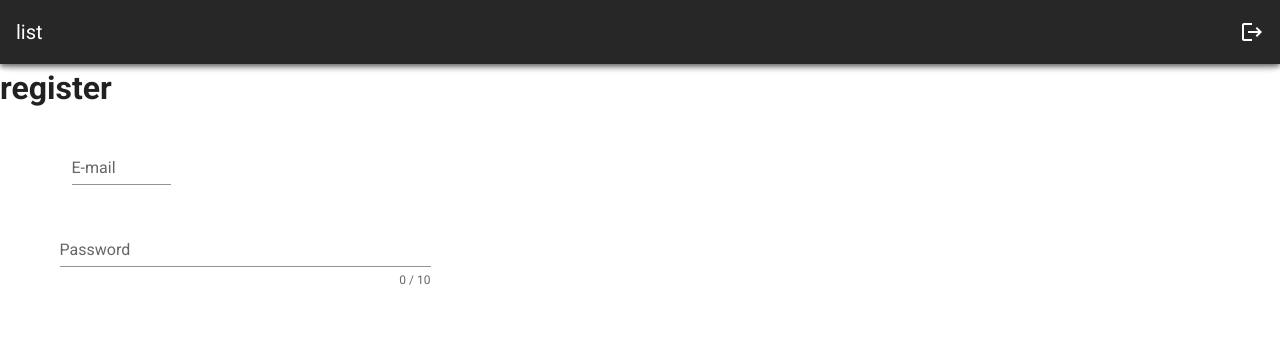
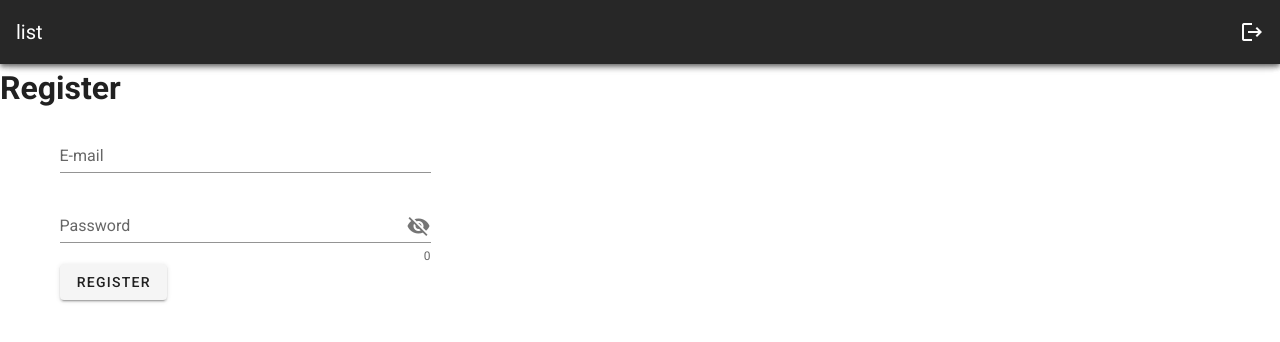
Before and after one commit to idobarlev/list, a Vue app: page /register in a window 1280 px wide. Shown: the top 342 px of the page. Built offline with nearby package versions, Linux system fonts and the light colour scheme; what vue-resource would draw is missing.

Commit message:
Register and Login
⭐Basic register and login.
❗ Sign out

```diff
--- a/src/views/login.vue
+++ b/src/views/login.vue
@@ -1,12 +1,66 @@
 <template>
   <div class="login">
-    <h1>login</h1>
+    <h1>Login</h1>
+    <v-form v-model="valid" @submit.prevent="loginWithEmail">
+      <v-container>
+        <v-row>
+          <v-col cols="12" md="4">
+            <v-text-field v-model="email" :rules="emailRules" label="E-mail" required></v-text-field>
+            <v-text-field
+              v-model="password"
+              :append-icon="showPassword ? 'mdi-eye' : 'mdi-eye-off'"
+              :rules="[rules.required, rules.min]"
+              :type="showPassword ? 'text' : 'password'"
+              name="input-10-1"
+              label="Password"
+              hint="At least 8 characters"
+              counter
+              @click:append="showPassword = !showPassword"
+            ></v-text-field>
+          </v-col>
+        </v-row>
+        <v-btn type="submit">Login</v-btn>
+      </v-container>
+    </v-form>
+    <v-btn>Register now 😁</v-btn>
   </div>
 </template>
 
 <script>
-export default {};
+import * as firebase from "firebase/app";
+import "firebase/auth";
+
+export default {
+  data: () => ({
+    valid: false,
+    password: "",
+    showPassword: false,
+    rules: {
+      required: (value) => !!value || "Required.",
+      min: (v) => v.length >= 8 || "Min 8 characters",
+      emailMatch: () => "The email and password you entered don't match",
+    },
+    email: "",
+    emailRules: [
+      (v) => !!v || "E-mail is required",
+      (v) => /.+@.+/.test(v) || "E-mail must be valid",
+    ],
+  }),
+  methods: {
+    loginWithEmail() {
+      firebase
+        .auth()
+        .signInWithEmailAndPassword(this.email, this.password)
+        .then(() => {
+          console.log("register successfuly! 😁");
+          this.$router.replace({ name: "home" });
+        })
+        .catch((error) => (this.error = error));
+    },
+  },
+};
 </script>
+
 
 <style lang="css" scoped>
 </style>
--- a/src/views/register.vue
+++ b/src/views/register.vue
@@ -1,42 +1,62 @@
 <template>
   <div class="register">
-    <h1>register</h1>
-    <v-form v-model="valid">
+    <h1>Register</h1>
+    <v-form v-model="valid" @submit.prevent="registerWithEmail">
       <v-container>
         <v-row>
           <v-col cols="12" md="4">
-            <v-col cols="12" md="4">
-              <v-text-field v-model="email" :rules="emailRules" label="E-mail" required></v-text-field>
-            </v-col>
+            <v-text-field v-model="email" :rules="emailRules" label="E-mail" required></v-text-field>
             <v-text-field
               v-model="password"
-              :rules="nameRules"
-              :counter="10"
+              :append-icon="showPassword ? 'mdi-eye' : 'mdi-eye-off'"
+              :rules="[rules.required, rules.min]"
+              :type="showPassword ? 'text' : 'password'"
+              name="input-10-1"
               label="Password"
-              required
+              hint="At least 8 characters"
+              counter
+              @click:append="showPassword = !showPassword"
             ></v-text-field>
           </v-col>
         </v-row>
+        <v-btn type="submit">Register</v-btn>
       </v-container>
     </v-form>
   </div>
 </template>
 
 <script>
+import * as firebase from "firebase/app";
+import "firebase/auth";
+
 export default {
   data: () => ({
     valid: false,
     password: "",
-    passwordRules: [
-      (v) => !!v || "Password is required",
-      (v) => v.length >= 6 || "Password must be more than 6 characters",
-    ],
+    showPassword: false,
+    rules: {
+      required: (value) => !!value || "Required.",
+      min: (v) => v.length >= 8 || "Min 8 characters",
+      emailMatch: () => "The email and password you entered don't match",
+    },
     email: "",
     emailRules: [
       (v) => !!v || "E-mail is required",
       (v) => /.+@.+/.test(v) || "E-mail must be valid",
     ],
   }),
+  methods: {
+    registerWithEmail() {
+      firebase
+        .auth()
+        .createUserWithEmailAndPassword(this.email, this.password)
+        .then(() => {
+          console.log("register successfuly! 😁");
+          this.$router.replace({ name: "home" });
+        })
+        .catch((error) => (this.error = error));
+    },
+  },
 };
 </script>
 
```
